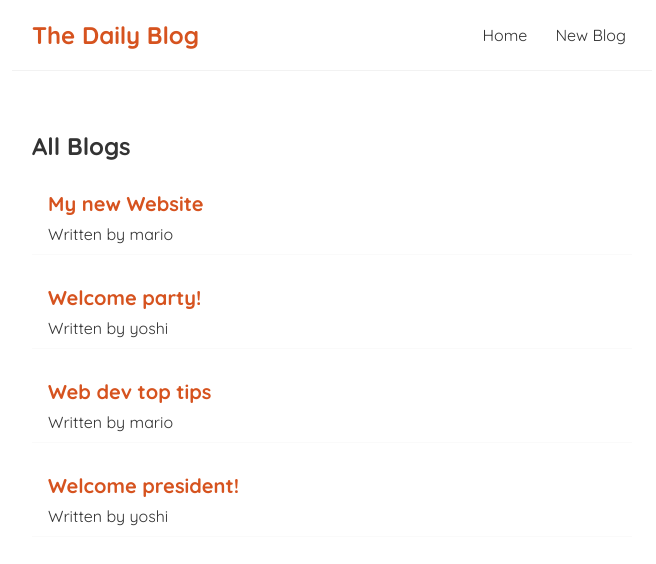
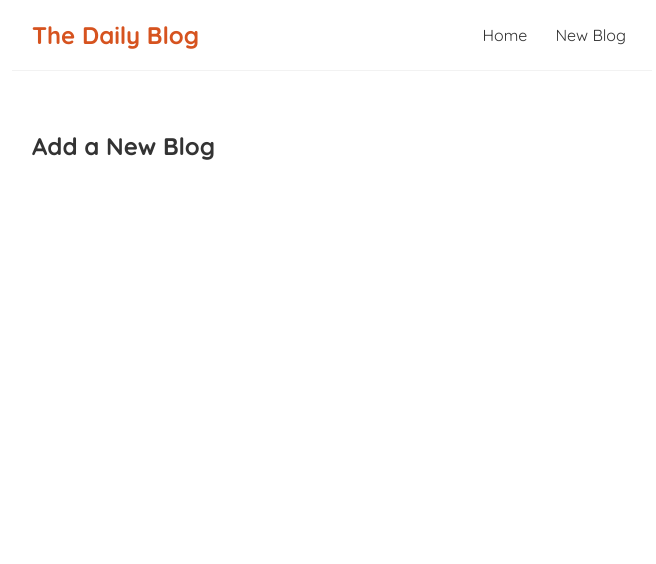
Before and after one commit to Prog-Faiz/blog-app, a React (Create React App) app: page /create in a window 1280 px wide. Shown: the top 564 px of the page, without its empty margins (308-964 px from the left). Built offline with nearby package versions, Linux system fonts and the light colour scheme; data requests are answered from the project's data file.

Commit message:
added routes and links

```diff
--- a/package.json
+++ b/package.json
@@ -8,6 +8,7 @@
     "@testing-library/user-event": "^12.7.1",
     "react": "^17.0.1",
     "react-dom": "^17.0.1",
+    "react-router-dom": "^5.2.0",
     "react-scripts": "4.0.2",
     "web-vitals": "^1.1.0"
   },
--- a/src/App.js
+++ b/src/App.js
@@ -1,16 +1,25 @@
 import Navbar from './components/Navbar';
+import { BrowserRouter as Router, Route, Switch} from 'react-router-dom';
 import Home from './components/Home';
+import Create from './components/Create';
 
 function App() {
-
-
   return (
-    <div className="App">
-      <Navbar />
-      <div className="content">
-        <Home />
+    <Router>
+      <div className="App">
+        <Navbar />
+        <div className="content">
+          <Switch>
+            <Route path="/create">
+              <Create />
+            </Route>
+            <Route path="/">
+              <Home />
+            </Route>
+          </Switch>
+        </div>
       </div>
-    </div>
+    </Router>
   );
 }
 
--- /dev/null
+++ b/src/components/Create.js
@@ -0,0 +1,9 @@
+const Create = () => {
+    return (
+        <div className="create">
+            <h2>Add a New Blog</h2>
+        </div>
+     );
+}
+
+export default Create;
--- a/src/components/Navbar.js
+++ b/src/components/Navbar.js
@@ -1,10 +1,12 @@
+import { Link } from 'react-router-dom';
+
 const Navbar = () => {
     return (
         <nav className="navbar">
             <h1>The Daily Blog</h1>
             <div className="links">
-                <a href="/">Home</a>
-                <a href="/create">New Blog</a>
+                <Link to="/">Home</Link>
+                <Link to="/create">New Blog</Link>
             </div>
         </nav>
     );
```
Also changed, not shown: 1 other file (tests, documents, lock files or other folders).
